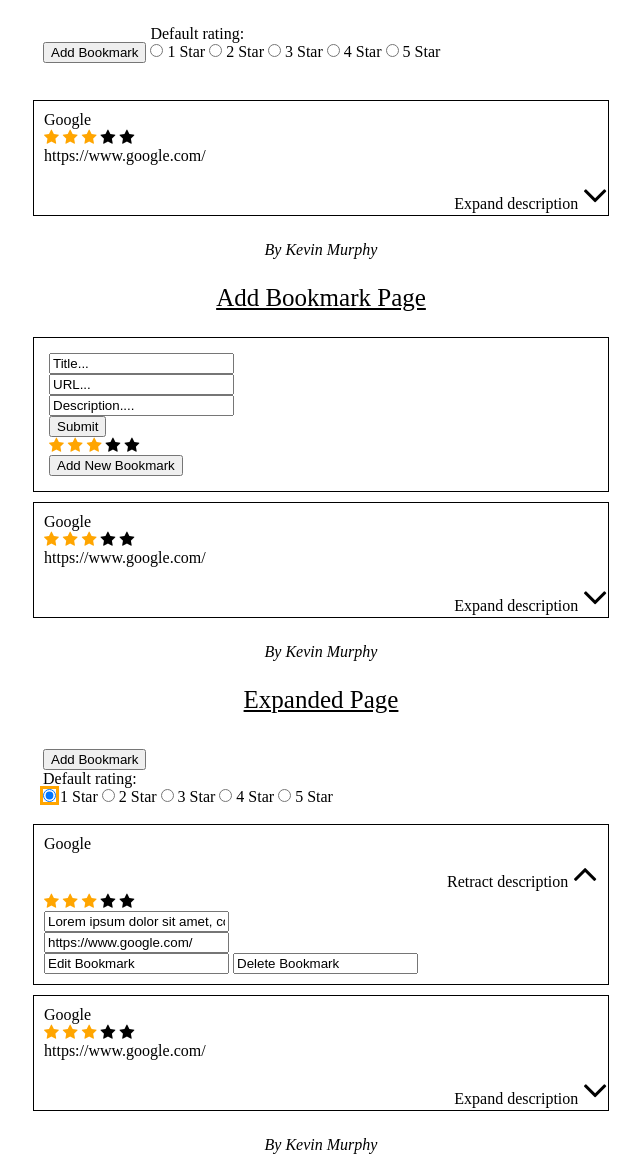
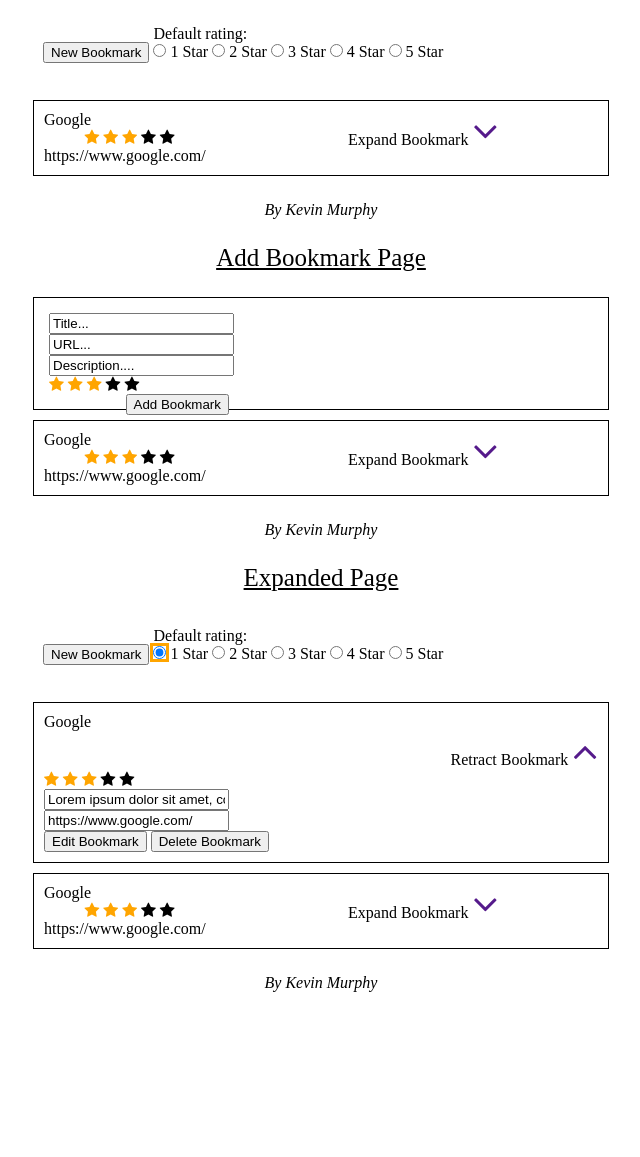
Before and after one commit to thinkful-ei19/kevin-murphys-bookmark-app, a plain HTML site: page index.html in a window 1280 px wide. Shown: the part 160-1317 px from the top of the page, without its empty margins (319-959 px from the left). After the commit the page ends 1202 px from the top, so only its background shows below. Drawn offline with nearby package versions, Linux system fonts and the light colour scheme; files whose address does not match are found by name.

Commit message:
continuing to work on html and css

```diff
--- a/index.html
+++ b/index.html
@@ -29,8 +29,8 @@
   <section class="default-page">
     <div class="default-top">
       <div class="content">
-        <div class="add-bookmark-button-box">
-          <button class="btn">Add Bookmark</button>
+        <div class="new-bookmark-button-box">
+          <button class="btn">New Bookmark</button>
         </div>
         <div class="default-rating-box">
           <label class="default-rating-label">Default rating:</label>
@@ -51,7 +51,12 @@
     </div>
     <div class="item">
       <div class="content">
+        <div class="title-stars-url-box">
+          <div class="title-stars-box">
+            <div class="bookmark-title-box">
               <label class="bookmark-title">Google</label>
+            </div>
+            <div class="stars-box">
               <div class="stars">
                 <span class="fa fa-star checked"></span>
                 <span class="fa fa-star checked"></span>
@@ -59,10 +64,17 @@
                 <span class="fa fa-star"></span>
                 <span class="fa fa-star"></span>
               </div>
-        <label class="bookmark-url">https://www.google.com/</div>
-      <div class="expand-description">
-        <label class="label">Expand description</label>
+            </div>
+          </div>
+          <div class="bookmark-url-box">
+            <label class="bookmark-url">https://www.google.com/</label>
+          </div>
+        </div>
+        <div class="expand-button-box">
+          <label class="label">Expand Bookmark</label>
+          <a href="">
             <i class="fa fa-angle-down" style="font-size:40px;"></i>
+          </a>
         </div>
       </div>
     </div>
@@ -77,6 +89,7 @@
     <section class="add-bookmark-page">
       <div class="add-bookmark-top">
         <div class="content">
+          <div class="add-title-url-description-box">
             <form id="new-title">
               <input type="text" name="firstname" value="Title...">
               <br>
@@ -84,8 +97,8 @@
               <br>
               <input type="text" name="lastname" value="Description....">
               <br>
-            <input type="submit" value="Submit">
-          </form>
+              <div class="add-stars-button-box">
+                <div class="add-stars-box">
                   <div class="stars">
                     <span class="fa fa-star checked"></span>
                     <span class="fa fa-star checked"></span>
@@ -93,12 +106,23 @@
                     <span class="fa fa-star"></span>
                     <span class="fa fa-star"></span>
                   </div>
-          <button class="btn">Add New Bookmark</button>
+                </div>
+                <div class="add-bookmark-button-box">
+                  <input type="submit" value="Add Bookmark">
+                </div>
+              </div>
+            </form>
+          </div>
         </div>
       </div>
       <div class="item">
         <div class="content">
+          <div class="title-stars-url-box">
+            <div class="title-stars-box">
+              <div class="bookmark-title-box">
                 <label class="bookmark-title">Google</label>
+              </div>
+              <div class="stars-box">
                 <div class="stars">
                   <span class="fa fa-star checked"></span>
                   <span class="fa fa-star checked"></span>
@@ -106,10 +130,18 @@
                   <span class="fa fa-star"></span>
                   <span class="fa fa-star"></span>
                 </div>
-          <label class="bookmark-url">https://www.google.com/</div>
-        <div class="expand-description">
-          <label class="label">Expand description</label>
+              </div>
+            </div>
+            <div class="bookmark-url-box">
+              <label class="bookmark-url">https://www.google.com/</label>
+            </div>
+          </div>
+          <div class="expand-button-box">
+            <label class="label">Expand Bookmark</label>
+            <a href="">
               <i class="fa fa-angle-down" style="font-size:40px;"></i>
+            </a>
+          </div>
         </div>
       </div>
       </div>
@@ -124,9 +156,12 @@
       <section class="add-bookmark-page">
         <div class="default-top">
           <div class="content">
-            <button class="btn">Add Bookmark</button>
+            <div class="new-bookmark-button-box">
+              <button class="btn">New Bookmark</button>
+            </div>
+            <div class="default-rating-box">
               <label class="default-rating-label">Default rating:</label>
-            <div class="default-rating">
+              <div class="default-rating-content">
                 <input type="radio" name="my-input" id="default-rating" checked>
                 <label for="one star">1 Star</label>
                 <input type="radio" name="my-input" id="default-rating">
@@ -140,12 +175,15 @@
               </div>
             </div>
           </div>
+        </div>
         <div class="expanded-bookmark">
           <div class="content">
             <label class="bookmark-title">Google</label>
             <div class="expand-description">
-              <label class="label">Retract description</label>
+              <label class="label">Retract Bookmark</label>
+              <a href="">
                 <i class="fa fa-angle-up" style="font-size:40px;"></i>
+              </a>
             </div>
             <div class="stars">
               <span class="fa fa-star checked"></span>
@@ -159,15 +197,20 @@
               <br>
               <input type="text" name="URL" value="https://www.google.com/">
               <br>
-              <input type="edit bookmark" value="Edit Bookmark">
-              <input type="delete bookmark" value="Delete Bookmark">
+              <input type="submit" name="edit bookmark" value="Edit Bookmark">
+              <input type="submit" name="delete bookmark" value="Delete Bookmark">
             </form>
           </div>
         </div>
         </div>
         <div class="item">
           <div class="content">
+            <div class="title-stars-url-box">
+              <div class="title-stars-box">
+                <div class="bookmark-title-box">
                   <label class="bookmark-title">Google</label>
+                </div>
+                <div class="stars-box">
                   <div class="stars">
                     <span class="fa fa-star checked"></span>
                     <span class="fa fa-star checked"></span>
@@ -175,10 +218,18 @@
                     <span class="fa fa-star"></span>
                     <span class="fa fa-star"></span>
                   </div>
-            <label class="bookmark-url">https://www.google.com/</div>
-          <div class="expand-description">
-            <label class="label">Expand description</label>
+                </div>
+              </div>
+              <div class="bookmark-url-box">
+                <label class="bookmark-url">https://www.google.com/</label>
+              </div>
+            </div>
+            <div class="expand-button-box">
+              <label class="label">Expand Bookmark</label>
+              <a href="">
                 <i class="fa fa-angle-down" style="font-size:40px;"></i>
+              </a>
+            </div>
           </div>
         </div>
         </div>
--- a/styles/index.css
+++ b/styles/index.css
@@ -98,8 +98,39 @@ body {
   display: block;
 }
 
-.add-bookmark-button-box, .default-rating-box {
+.new-bookmark-button-box, .default-rating-box, .title-stars-url-box, .expand-button-box, .bookmark-title-box, .title-box, .stars-box {
   display: inline-block;
+}
+
+.title-stars-box, .bookmark-url-box {
+  display: block;
+}
+
+.stars-box {
+  float: right;
+}
+
+.title-box {
+  float: left;
+}
+
+.expand-button-box {
+  width: 250px;
+  float: right;
+}
+
+.add-title-url-description-box, .add-stars-button-box {
+  width: 75%;
+  display: block;
+}
+
+.add-bookmark-button-box, .stars-box {
+  width: 75%;
+  display: inline-block;
+}
+
+.add-bookmark-button-box {
+  float: right;
 }
 
 /* Radio element, when checked */
```
Lines whose indentation alone changed are shown as unchanged.
